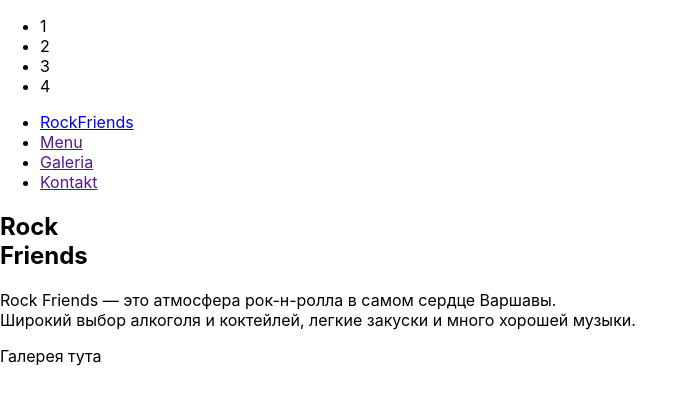
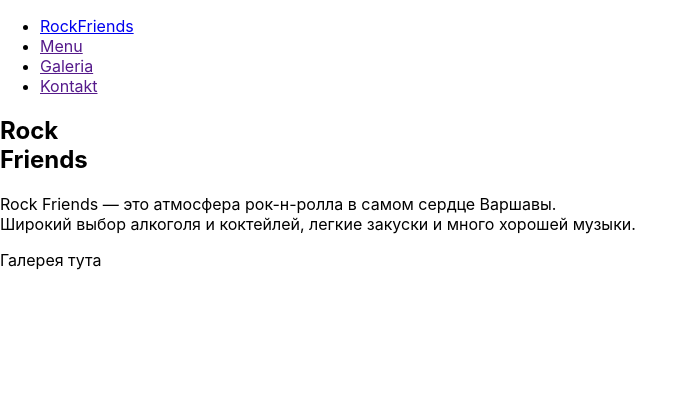
Before and after one commit to dmitryshindin/Rock-Friends, a React (Create React App) app: page / in a window 1280 px wide. Shown: the top 404 px of the page, without its empty margins (0-697 px from the left). Built offline with nearby package versions, Linux system fonts and the light colour scheme.

Commit message:
delete header

```diff
--- a/src/App.js
+++ b/src/App.js
@@ -5,12 +5,6 @@ import Header from './Header';
 function App() {
   return (
     <div>
-      <ul>
-      <li>1</li>
-      <li>2</li>
-      <li>3</li>
-      <li>4</li>
-      </ul>
       <Header />
       <Galeria />
     </div>
```
